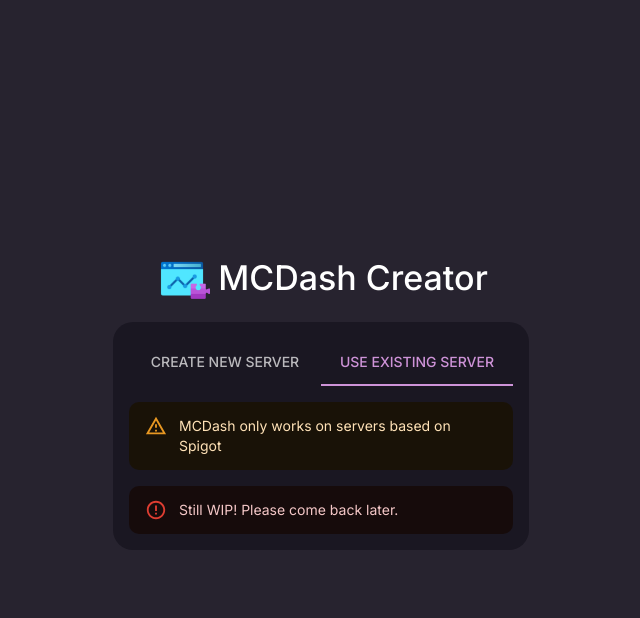
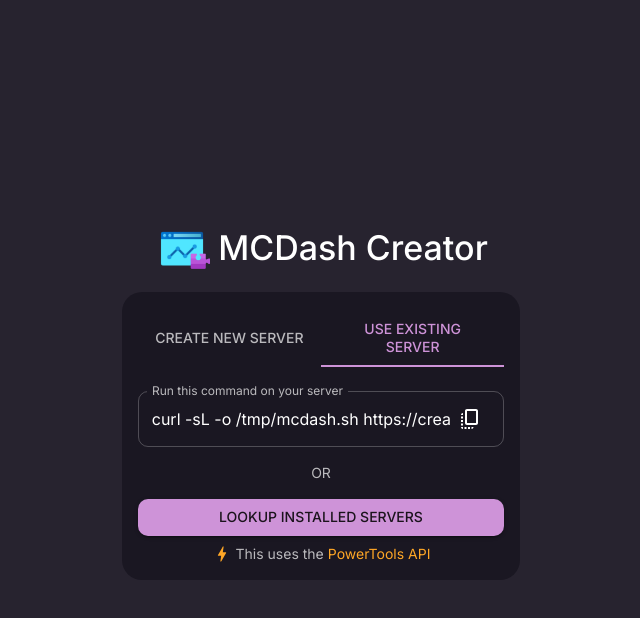
Before and after one commit to gnmyt/MCDash, a React (Vite) app in the folder create/: page / in a window 1280 px wide. Both pictures are taken after a click on the tab "USE EXISTING SERVER". Shown: the top 618 px of the page, without its empty margins (319-959 px from the left). Built offline with nearby package versions, Linux system fonts and the light colour scheme.

Commit message:
Created the ExistingServer.jsx

```diff
--- a/create/src/pages/ExistingServer/ExistingServer.jsx
+++ b/create/src/pages/ExistingServer/ExistingServer.jsx
@@ -1,13 +1,45 @@
-import {Alert, Stack} from "@mui/material";
+import {Alert, Button, IconButton, Link, Stack, TextField, Typography} from "@mui/material";
+import {Bolt, CopyAll} from "@mui/icons-material";
+import PluginInstaller from "@/pages/ExistingServer/components/PluginInstaller";
+import {useState} from "react";
+
+const command = "curl -sL -o /tmp/mcdash.sh https://create.mcdash.gnmyt.dev/plugin.sh && bash /tmp/mcdash.sh";
 
 export const ExistingServer = () => {
+    const copy = () => navigator.clipboard.writeText(command);
+
+    const [open, setOpen] = useState(false);
+
+    const [installed, setInstalled] = useState(false);
+
     return (
         <>
-            <Stack direction="column" justifyContent="space-between" spacing={2}>
-                <Alert severity="warning">MCDash only works on servers based on Spigot</Alert>
+            {installed && <>
+                <Alert severity="success" sx={{mb: 2}}>The plugin has been installed successfully!</Alert>
 
-                <Alert severity="error">Still WIP! Please come back later.</Alert>
-            </Stack>
+                <Button variant="contained" onClick={() => setInstalled(false)} fullWidth>Install on another server</Button>
+            </>}
+            {!installed && open && <PluginInstaller setOpen={setOpen} setInstalled={setInstalled}/>}
+            {!installed && !open && <Stack direction="column" justifyContent="space-between" spacing={2} sx={{mt: 3}}>
+                <TextField fullWidth label="Run this command on your server" defaultValue={command} InputProps={{
+                    readOnly: true,
+                    endAdornment: <IconButton onClick={copy}><CopyAll/></IconButton>
+                }}/>
+
+                <Typography variant="body2" color="text.secondary" justifyContent="center" textAlign="center">
+                    OR
+                </Typography>
+
+                <Stack spacing={1} justifyContent="center" textAlign="center">
+                    <Button variant="contained" onClick={() => setOpen(true)}>Lookup installed servers</Button>
+                    <Stack direction="row" alignItems="center" spacing={0.5} justifyContent="center">
+                        <Bolt color="warning" fontSize={"small"}/>
+                        <Typography variant="body2" color="text.secondary">This uses the</Typography>
+                        <Link href="https://tools.gnmyt.dev/linux/ssh" target="_blank" rel="noopener noreferrer"
+                              color="#ffa726" underline="hover" variant="body2">PowerTools API</Link>
+                    </Stack>
+                </Stack>
+            </Stack>}
         </>
     )
 }
```
